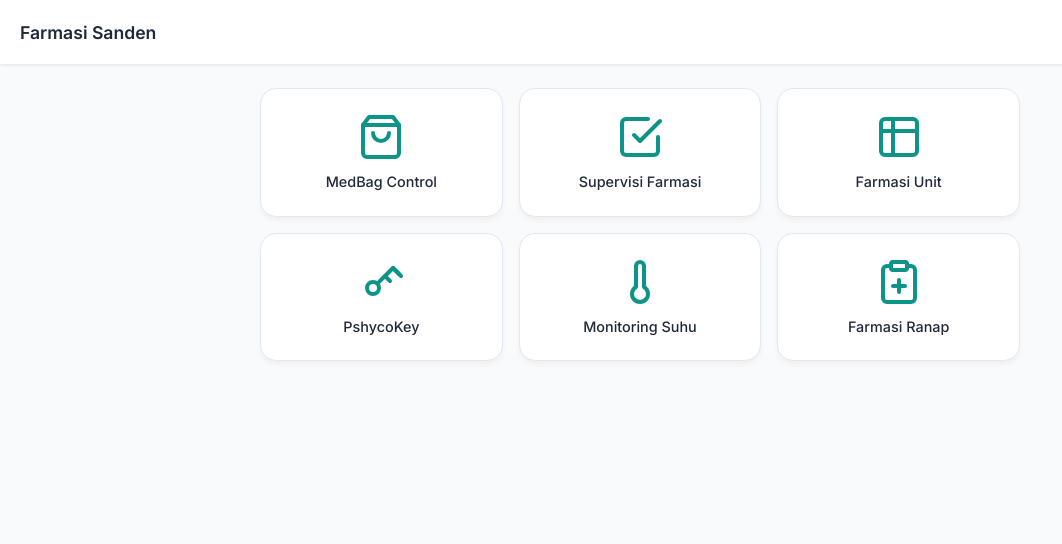
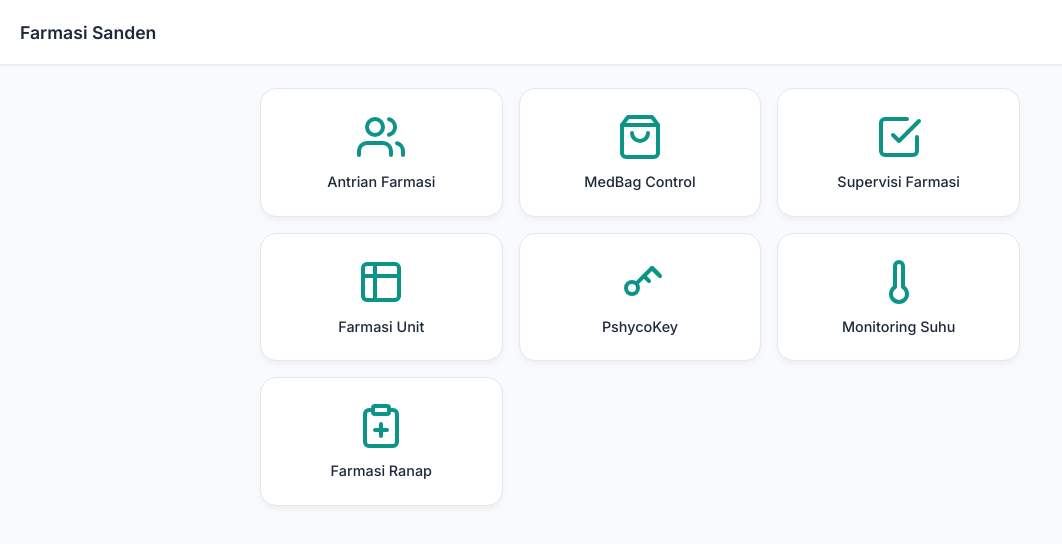
Before and after one commit to farmasi-pusk-sanden/aplikasi, a plain HTML site: page index.html in a window 1280 px wide. Shown: the whole page, without its empty margins (0-1062 px from the left). Drawn offline with Linux system fonts and the light colour scheme.

Commit message:
Update index.html

```diff
--- a/index.html
+++ b/index.html
@@ -210,6 +210,22 @@
 
     <div class="container" id="home-screen">
         <div class="menu-grid">
+
+            <!-- MENU BARU: Antrian Farmasi -->
+            <div class="menu-card" onclick="openApp('Antrian Farmasi', 'https://script.google.com/macros/s/AKfycbyg6pnDjo5TUaX5DtMqbfgde8ykbC2Bgvhodi_V84lssZqslg5FIQ3BmQFDralAt2hbfw/exec')">
+                <div class="icon-wrapper">
+                    <!-- Ikon Antrean (Users) -->
+                    <svg viewBox="0 0 24 24" fill="none" stroke="currentColor" stroke-width="2" stroke-linecap="round" stroke-linejoin="round">
+                        <path d="M17 21v-2a4 4 0 0 0-4-4H5a4 4 0 0 0-4 4v2"/>
+                        <circle cx="9" cy="7" r="4"/>
+                        <path d="M23 21v-2a4 4 0 0 0-3-3.87"/>
+                        <path d="M16 3.13a4 4 0 0 1 0 7.75"/>
+                    </svg>
+                </div>
+                <span>Antrian Farmasi</span>
+            </div>
+            <!-- SELESAI MENU BARU -->
+
             <div class="menu-card" onclick="openApp('MedBag Control', 'https://script.google.com/macros/s/AKfycbwoL2Pqi4QhtqtvQh4VRcv83FPq4k89reoNg3SpZcebYJZGh8xWALicyPmhWwdsxTI0tA/exec')">
                 <div class="icon-wrapper">
                     <svg viewBox="0 0 24 24" fill="none" stroke="currentColor" stroke-width="2" stroke-linecap="round" stroke-linejoin="round"><path d="M6 2 3 6v14a2 2 0 0 0 2 2h14a2 2 0 0 0 2-2V6l-3-4Z"/><path d="M3 6h18"/><path d="M16 10a4 4 0 0 1-8 0"/></svg>
```
